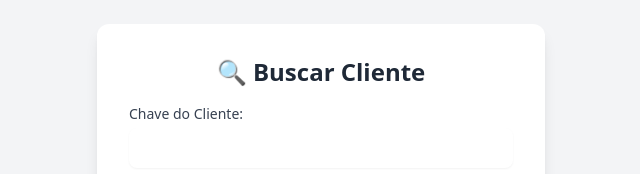
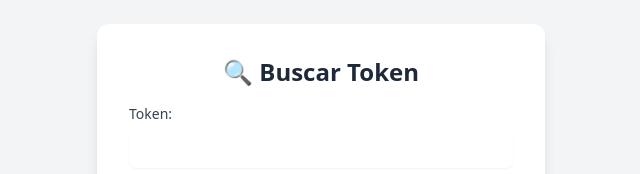
Before and after one commit to cmeiaproject/api-netlify, a website: page index.html in a window 1280 px wide. Shown: the part 214-388 px from the top of the page, without its empty margins (319-959 px from the left). Drawn offline with nearby package versions, Linux system fonts and the light colour scheme.

Commit message:
Alterações feitas na api e na pagina index

```diff
--- a/index.html
+++ b/index.html
@@ -3,15 +3,15 @@
 <head>
   <meta charset="UTF-8" />
   <meta name="viewport" content="width=device-width, initial-scale=1.0"/>
-  <title>Testar API - Buscar Cliente</title>
+  <title>API - Buscar Token</title>
   <script src="https://cdn.tailwindcss.com"></script>
 </head>
 <body class="bg-gray-100 min-h-screen flex items-center justify-center">
   <div class="bg-white shadow-lg rounded-xl p-8 w-full max-w-md">
-    <h2 class="text-2xl font-bold mb-4 text-gray-800 text-center">🔍 Buscar Cliente</h2>
+    <h2 class="text-2xl font-bold mb-4 text-gray-800 text-center">🔍 Buscar Token</h2>
     <form id="client-form" class="space-y-4">
       <div>
-        <label for="appkey" class="block text-sm font-medium text-gray-700">Chave do Cliente:</label>
+        <label for="appkey" class="block text-sm font-medium text-gray-700">Token:</label>
         <input type="text" id="appkey" name="appkey" required
                class="mt-1 block w-full rounded-lg border-gray-300 shadow-sm focus:ring-blue-500 focus:border-blue-500 p-2"/>
       </div>
--- a/netlify/functions/appkey.js
+++ b/netlify/functions/appkey.js
@@ -30,7 +30,7 @@ exports.handler = async function(event, context) {
 
   const { data, error } = await supabase
     .from('vw_app_users')
-    .select('expired, keyactive, clientactive')
+    .select('expired, keyactive, clientactive, key, appname')
     .eq('key', appkey)
     .single(); // espera apenas 1 resultado
 
```
